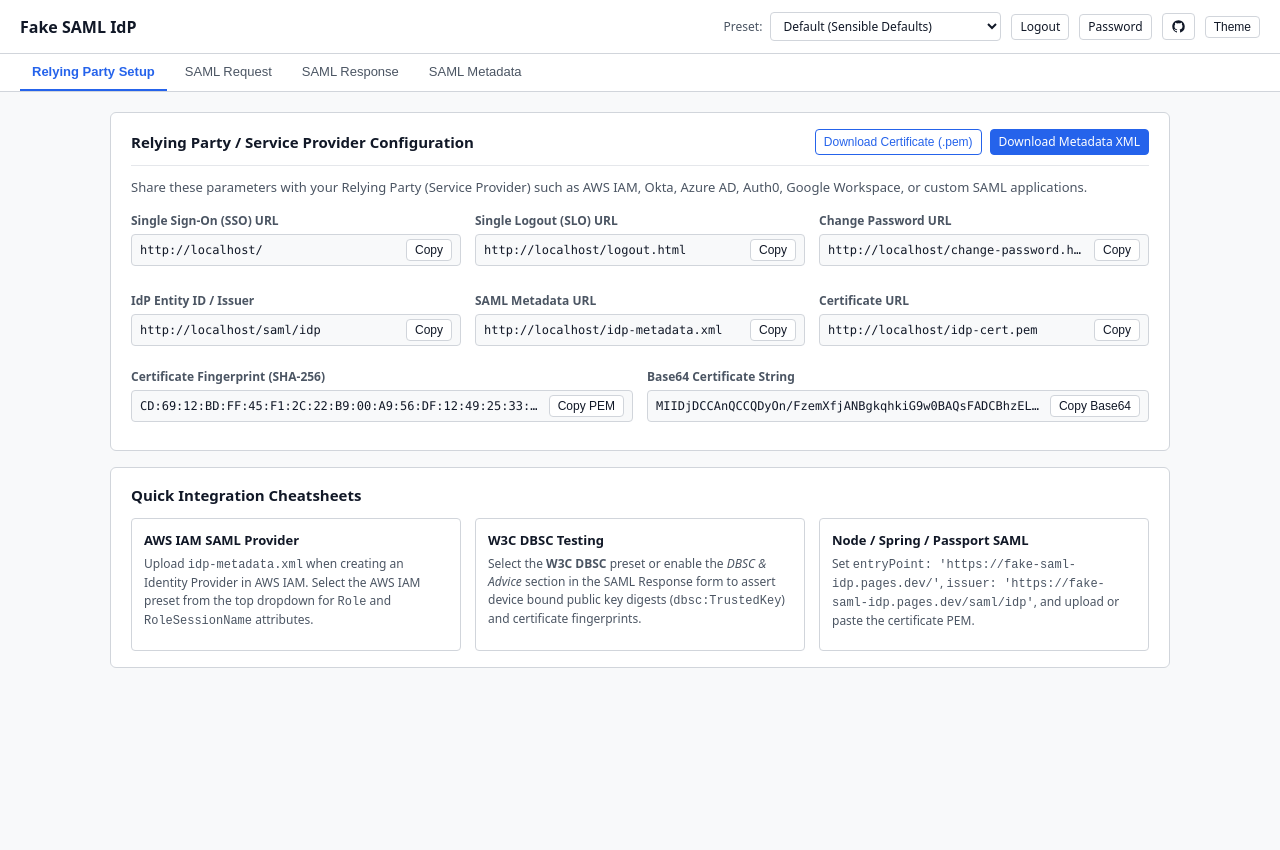
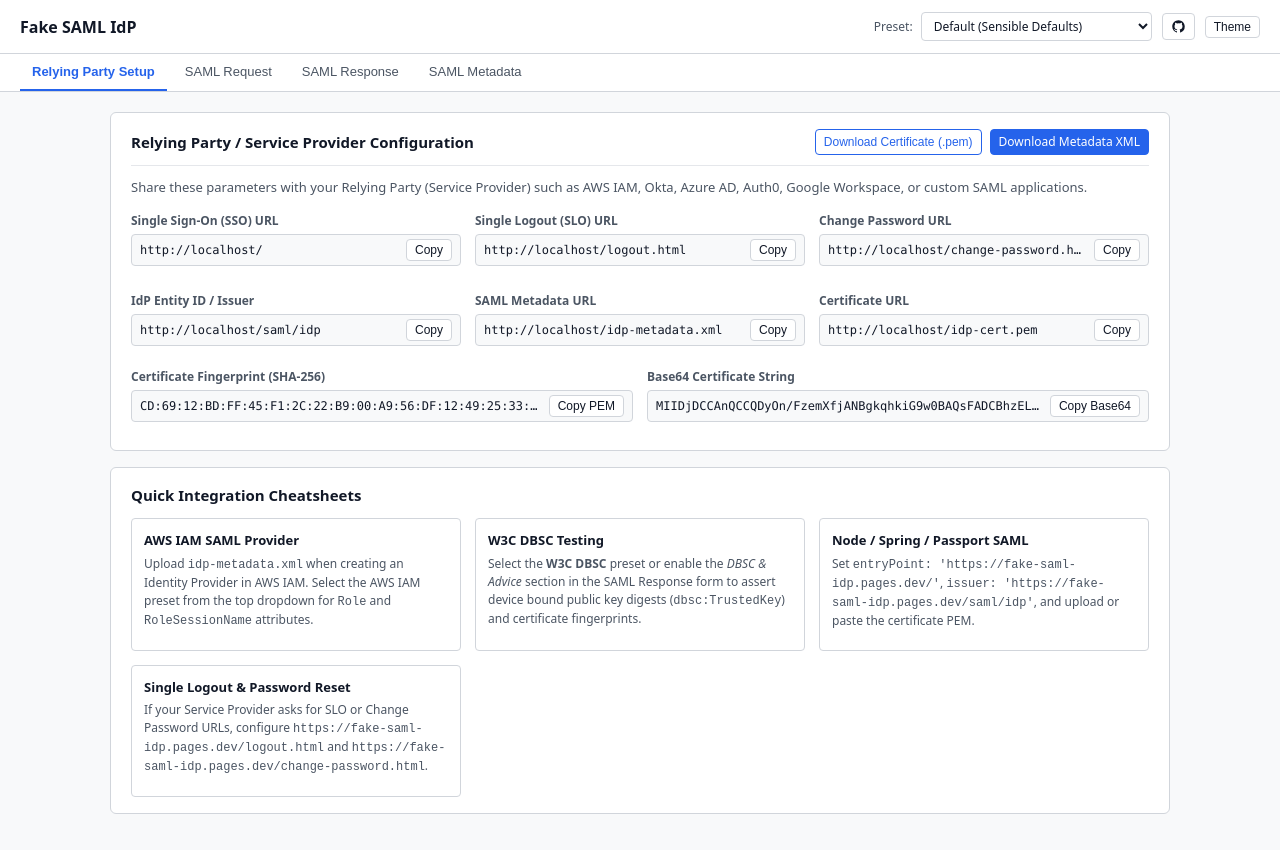
Before and after one commit to yinanzhou/fake-saml-idp, a website with bundled scripts: page public/index.html in a window 1280 px wide. Before the commit the page ends 800 px from the top, so only its background shows below. Built offline with nearby package versions, Linux system fonts and the light colour scheme.

Commit message:
refactor(ui): remove logout and password header buttons from home page and keep in setup guide

```diff
--- a/public/index.html
+++ b/public/index.html
@@ -26,8 +26,6 @@
         </select>
       </div>
 
-      <a href="logout.html" class="btn btn-sm" title="Single Logout Endpoint">Logout</a>
-      <a href="change-password.html" class="btn btn-sm" title="Change Password Endpoint">Password</a>
       <a href="https://github.com/yinanzhou/fake-saml-idp" target="_blank" rel="noopener noreferrer" class="btn btn-sm" title="View Source on GitHub" aria-label="GitHub Repository" style="display: inline-flex; align-items: center; justify-content: center; padding: 5px 8px;">
         <svg width="15" height="15" viewBox="0 0 24 24" fill="currentColor" style="vertical-align: middle;">
           <path fill-rule="evenodd" clip-rule="evenodd" d="M12 2C6.477 2 2 6.484 2 12.017c0 4.425 2.865 8.18 6.839 9.504.5.092.682-.217.682-.483 0-.237-.008-.868-.013-1.703-2.782.605-3.369-1.343-3.369-1.343-.454-1.158-1.11-1.466-1.11-1.466-.908-.62.069-.608.069-.608 1.003.07 1.53 1.032 1.53 1.032.892 1.53 2.341 1.088 2.91.832.092-.647.35-1.088.636-1.338-2.22-.253-4.555-1.113-4.555-4.951 0-1.093.39-1.988 1.029-2.688-.103-.253-.446-1.272.098-2.65 0 0 .84-.27 2.75 1.026A9.564 9.564 0 0112 6.844c.85.004 1.705.115 2.504.337 1.909-1.296 2.747-1.027 2.747-1.027.546 1.379.202 2.398.1 2.651.64.7 1.028 1.595 1.028 2.688 0 3.848-2.339 4.695-4.566 4.943.359.309.678.92.678 1.855 0 1.338-.012 2.419-.012 2.747 0 .268.18.58.688.482A10.019 10.019 0 0022 12.017C22 6.484 17.522 2 12 2z"/>
@@ -162,6 +160,13 @@
             <div class="guide-card-title">Node / Spring / Passport SAML</div>
             <p style="font-size: 12px; color: var(--text-secondary); margin-bottom: 8px;">
               Set <code>entryPoint: 'https://fake-saml-idp.pages.dev/'</code>, <code>issuer: 'https://fake-saml-idp.pages.dev/saml/idp'</code>, and upload or paste the certificate PEM.
+            </p>
+          </div>
+
+          <div class="guide-card">
+            <div class="guide-card-title">Single Logout &amp; Password Reset</div>
+            <p style="font-size: 12px; color: var(--text-secondary); margin-bottom: 8px;">
+              If your Service Provider asks for SLO or Change Password URLs, configure <code>https://fake-saml-idp.pages.dev/logout.html</code> and <code>https://fake-saml-idp.pages.dev/change-password.html</code>.
             </p>
           </div>
         </div>
```
